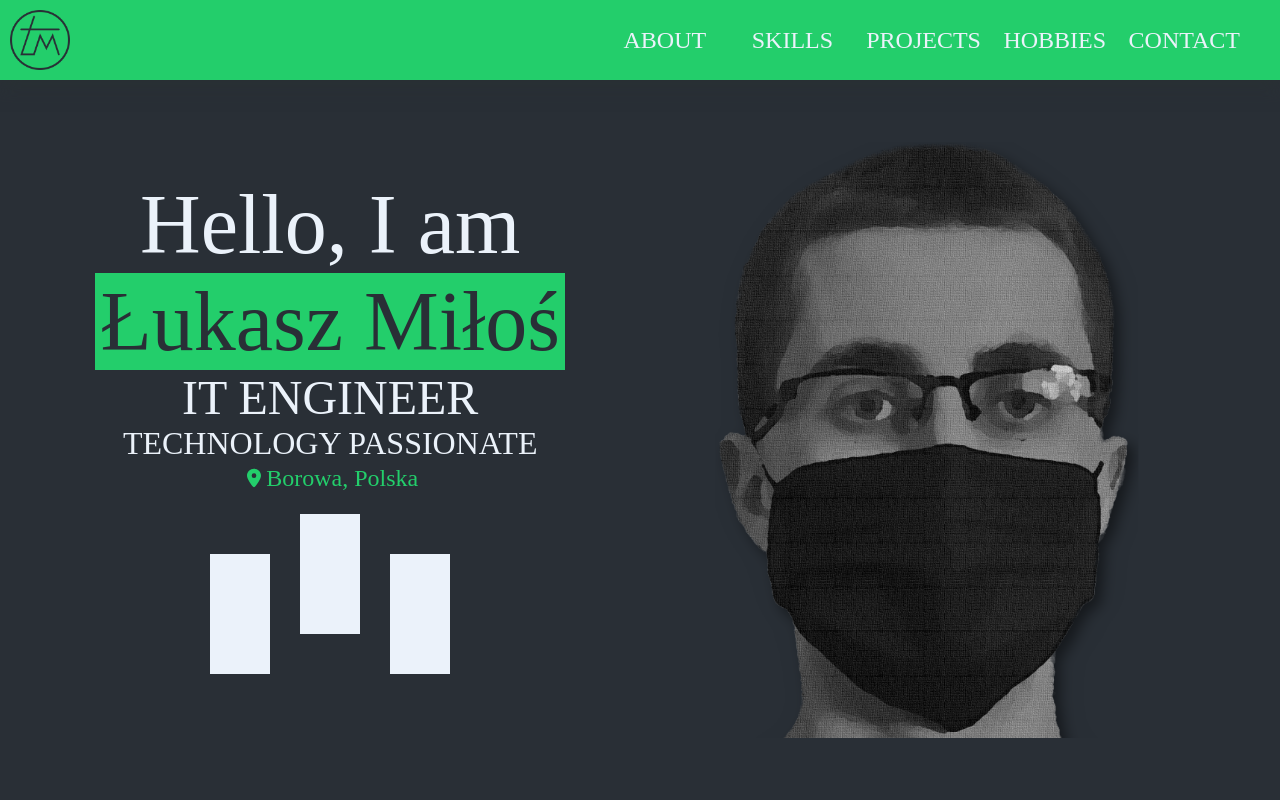
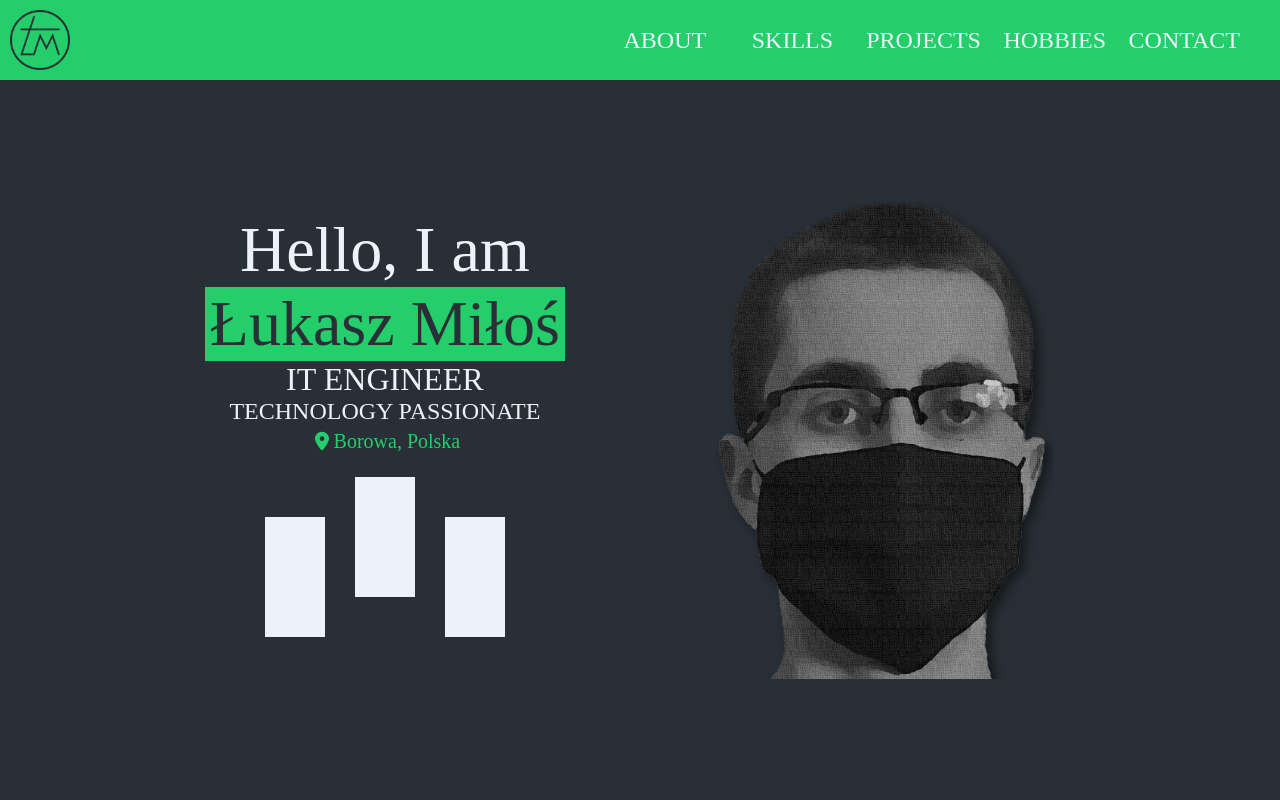
Before and after one commit to Coolxer/AboutMe, a Next.js app: page / in a window 1280 px wide. Shown: the top 800 px of the page. Built offline with nearby package versions, Linux system fonts and the light colour scheme.

Commit message:
fix small height screen looking and also fix scrolling on modal

```diff
--- a/src/assets/styles/globalStyles.ts
+++ b/src/assets/styles/globalStyles.ts
@@ -15,6 +15,10 @@ export const GlobalStyles = styled.createGlobalStyle`
 
     body {
         font-size: 1.6rem; // restore basic 16px font-size
+
+        @media screen and (min-width: 1024px) {
+            overflow: scroll !important;
+        }
     }
 
     h1,
--- a/src/components/Footer/Footer.style.ts
+++ b/src/components/Footer/Footer.style.ts
@@ -206,6 +206,7 @@ export const Wrapper = styled.section`
         height: 40px;
 
         font-size: ${({ theme }) => theme.font.size.xs};
+        text-align: center;
 
         background-color: ${({ theme }) => theme.palette.accent};
         color: ${({ theme }) => theme.palette.secondary};
--- a/src/components/Hero/Hero.style.ts
+++ b/src/components/Hero/Hero.style.ts
@@ -64,7 +64,7 @@ export const Wrapper = styled.section`
             opacity: 0.2;
 
             @media ${({ theme }) => theme.device.laptop} {
-                width: 75%;
+                width: 60%;
                 max-width: 480px;
 
                 opacity: 1;
@@ -79,13 +79,12 @@ export const Wrapper = styled.section`
 
 export const HelloHeader = styled.h1`
     font-size: ${({ theme }) => theme.font.size.xl};
-    transition: font-size 0.2s ease-in-out;
 
     @media ${({ theme }) => theme.device.tablet} {
         font-size: ${({ theme }) => theme.font.size.xxl};
     }
 
-    @media ${({ theme }) => theme.device.laptop} {
+    @media ${({ theme }) => theme.device.tv} {
         font-size: ${({ theme }) => theme.font.size.xxxl};
     }
 `;
@@ -99,39 +98,35 @@ export const NameHeader = styled.h1`
     background-color: ${({ theme }) => theme.palette.accent};
     color: ${({ theme }) => theme.palette.secondary};
 
-    transition: font-size 0.2s ease-in-out;
-
     @media ${({ theme }) => theme.device.tablet} {
         font-size: ${({ theme }) => theme.font.size.xxl};
     }
 
-    @media ${({ theme }) => theme.device.laptop} {
+    @media ${({ theme }) => theme.device.tv} {
         font-size: ${({ theme }) => theme.font.size.xxxl};
     }
 `;
 
 export const ProfessionHeader = styled.h2`
     font-size: ${({ theme }) => theme.font.size.m};
-    transition: font-size 0.2s ease-in-out;
 
     @media ${({ theme }) => theme.device.tablet} {
         font-size: ${({ theme }) => theme.font.size.l};
     }
 
-    @media ${({ theme }) => theme.device.laptop} {
+    @media ${({ theme }) => theme.device.tv} {
         font-size: ${({ theme }) => theme.font.size.xl};
     }
 `;
 
 export const HobbyHeader = styled.h3`
     font-size: ${({ theme }) => theme.font.size.s};
-    transition: font-size 0.2s ease-in-out;
 
     @media ${({ theme }) => theme.device.tablet} {
         font-size: ${({ theme }) => theme.font.size.m};
     }
 
-    @media ${({ theme }) => theme.device.laptop} {
+    @media ${({ theme }) => theme.device.tv} {
         font-size: ${({ theme }) => theme.font.size.l};
     }
 `;
@@ -142,13 +137,11 @@ export const LocationHeader = styled.h4`
     font-size: ${({ theme }) => theme.font.size.xs};
     color: ${({ theme }) => theme.palette.accent};
 
-    transition: font-size 0.2s ease-in-out;
-
     @media ${({ theme }) => theme.device.tablet} {
         font-size: ${({ theme }) => theme.font.size.s};
     }
 
-    @media ${({ theme }) => theme.device.laptop} {
+    @media ${({ theme }) => theme.device.tv} {
         font-size: ${({ theme }) => theme.font.size.m};
     }
 
--- a/src/components/NavigationHeader/NavigationHeader.tsx
+++ b/src/components/NavigationHeader/NavigationHeader.tsx
@@ -1,4 +1,4 @@
-import { useState } from 'react';
+import { useState, useEffect } from 'react';
 import * as Styled from 'components/NavigationHeader/NavigationHeader.style';
 
 import Logo from 'components/Logo/Logo';
@@ -16,6 +16,11 @@ const NavigationHeader = () => {
         setIsMenuOpen(false);
     };
 
+    useEffect(() => {
+        if (isMenuOpen) document.body.style.overflow = 'hidden';
+        else document.body.style.overflow = 'scroll';
+    });
+
     return (
         <Styled.Wrapper>
             <Logo grayed onClick={closeMenu} />
```
